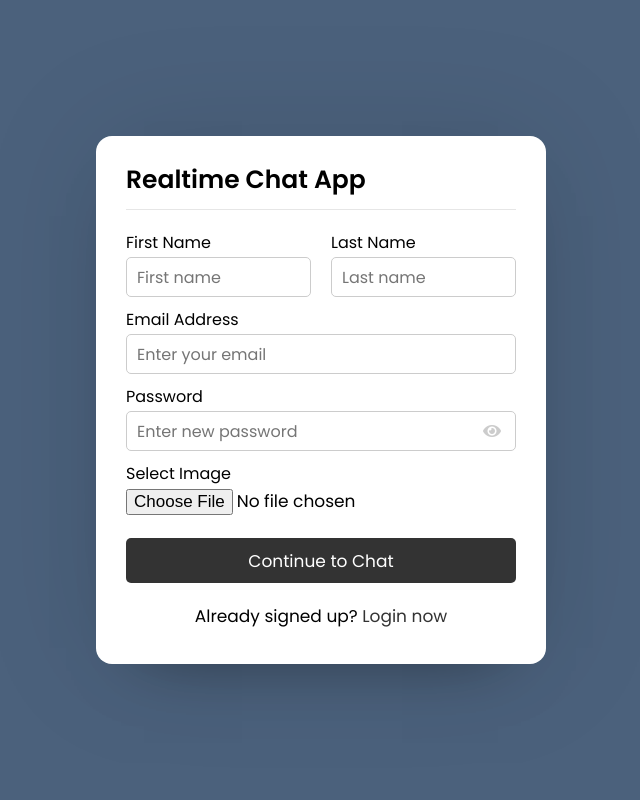
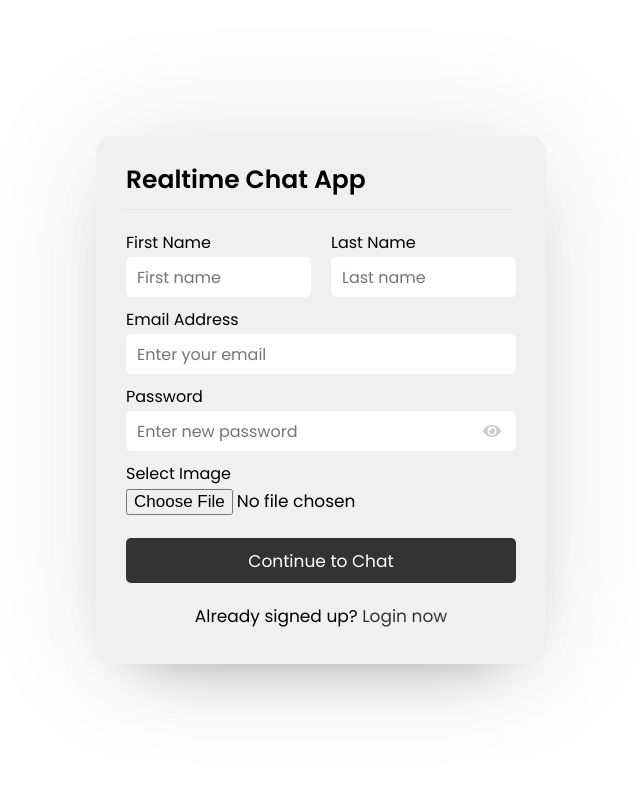
Before and after one commit to RyanLama/Portfolio, a PHP site: page /index.php in a window 1280 px wide. Shown: the whole page, without its empty margins (319-959 px from the left). Run offline with PHP 8.4, Linux system fonts and the light colour scheme.

Commit message:
csschange

```diff
--- a/style.css
+++ b/style.css
@@ -11,11 +11,11 @@ body{
   align-items: center;
   justify-content: center;
   min-height: 100vh;
-  background: #4b617c;
+  background: #ffffff;
   padding: 0 10px;
 }
 .wrapper{
-  background: #fff;
+  background: rgb(240, 240, 240);
   max-width: 450px;
   width: 100%;
   border-radius: 16px;
@@ -70,7 +70,7 @@ body{
   font-size: 16px;
   padding: 0 10px;
   border-radius: 5px;
-  border: 1px solid #ccc;
+  border: 1px solid rgb(255, 255, 255);
 }
 .form form .field input{
   outline: none;
```
